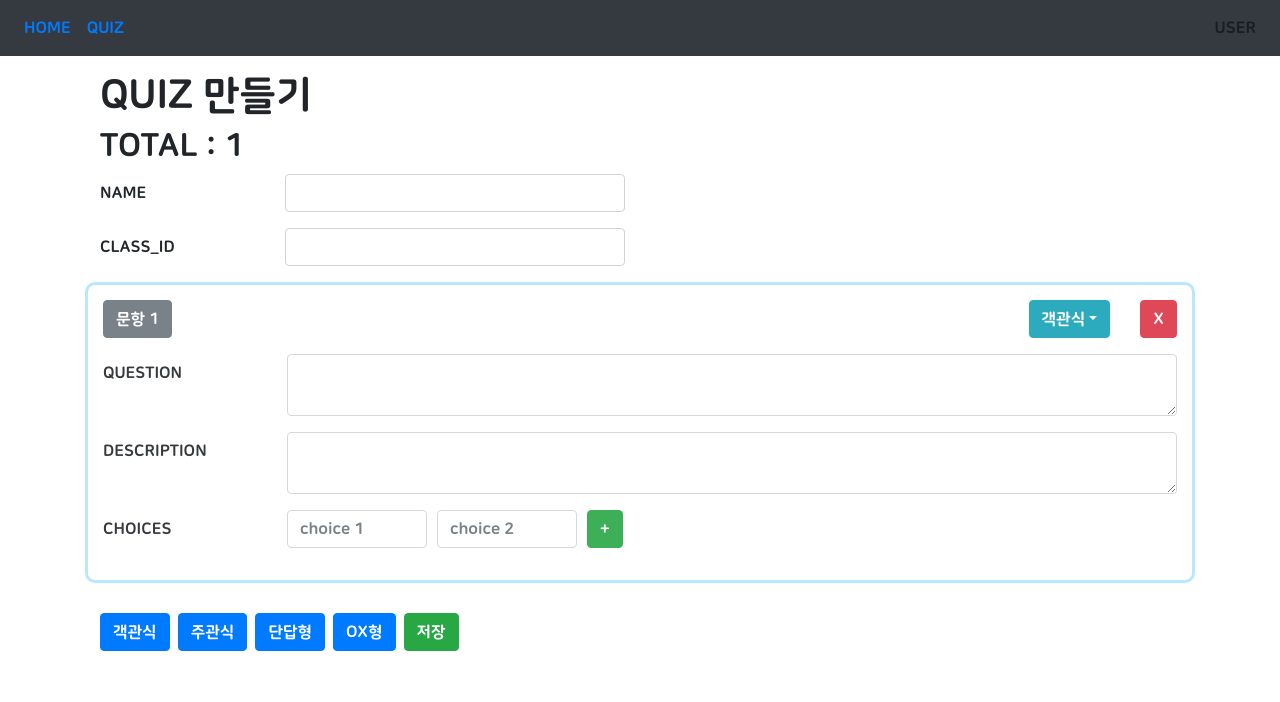
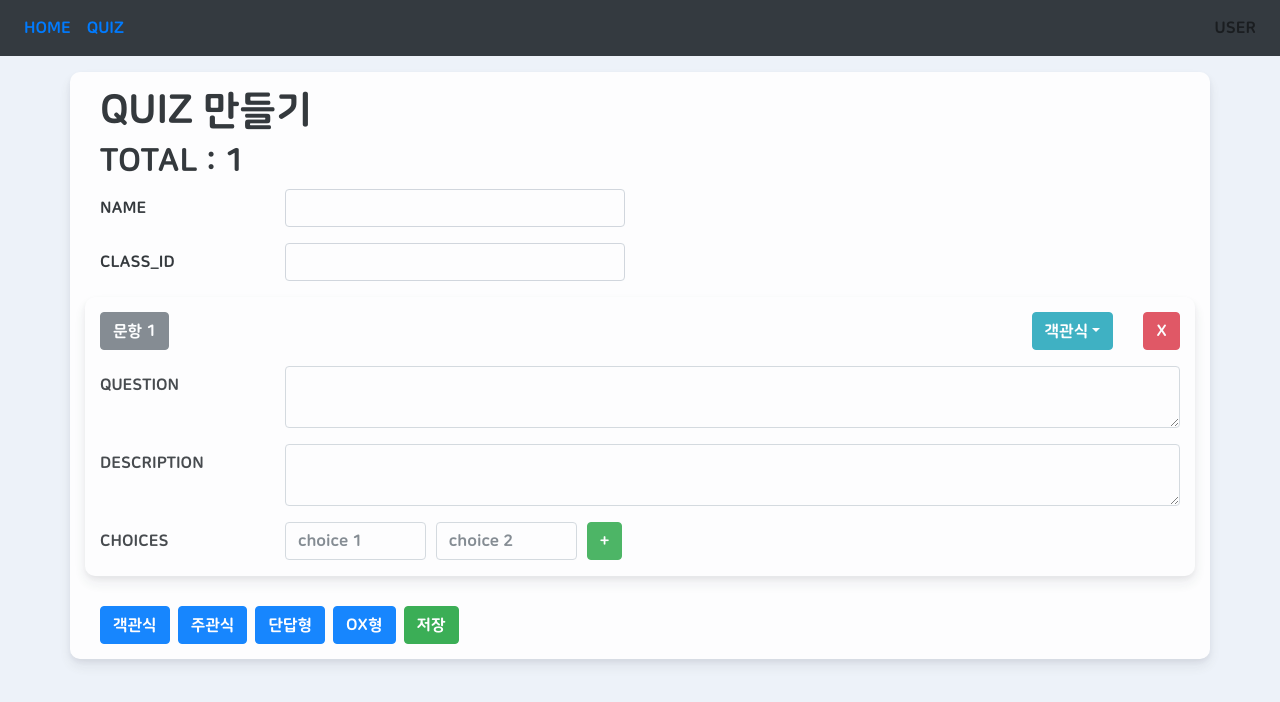
Before and after one commit to CSID-DGU/2020-1-OSSP-OSI-7, a React (Create React App) app in the folder frontend/: page /quiz in a window 1280 px wide. Shown: the top 702 px of the page. Built offline with nearby package versions, Linux system fonts and the light colour scheme.

Commit message:
:lipstick: change design

```diff
--- a/frontend/src/components/AnswerForm.js
+++ b/frontend/src/components/AnswerForm.js
@@ -22,7 +22,7 @@ const AnswerForm = (props) =>{
     return (
         <Fragment>
             <Form.Label  column sm="2">ANSWER</Form.Label>
-            <Col sm="10">
+            <Col sm="10" className="last_quiz_row">
             <Form.Control name="answer" quizId={quiz.id} value={quiz.answer} onChange={(e)=>onChange(e)}></Form.Control>
             </Col>
         </Fragment>
--- a/frontend/src/components/App.css
+++ b/frontend/src/components/App.css
@@ -8,12 +8,17 @@
     font-family: "TestFont" !important;
 }
 
+body {
+    background-color: #edf2f9 !important;
+}
+body::-webkit-scrollbar {display:none;}
 .row_margin {
     margin-bottom: 1rem;
 }
 
 .container_mr_top{
     margin-top: 1rem;
+    padding-bottom:15px;
 }
 
 .delete_btn_background{
@@ -27,9 +32,17 @@
 }
 
 .quiz_container {
-    border: solid #b3e5fc !important;
+    /* border: solid #b3e5fc !important; */
+    background-color: #fff !important;
+    border: 0 solid #edf2f9 !important;
+
     margin-bottom: 30px;
     opacity:0.9;
     padding-top: 15px !important;
     border-radius: 10px !important;
+    box-shadow: 0 7px 14px 0 rgba(65,69,88,.1), 0 3px 6px 0 rgba(0,0,0,.07);
 }
+
+.last_quiz_row {
+    margin-bottom: 15px;
+}
--- a/frontend/src/components/Quiz.js
+++ b/frontend/src/components/Quiz.js
@@ -128,7 +128,7 @@ const Quiz = () => {
     }
 
     return (
-        <Container className="container_mr_top">
+        <Container className="container_mr_top quiz_container">
             <Container>
                 <h1>QUIZ 만들기</h1>
                 <h2>TOTAL : {count}</h2>
```
Lines whose indentation alone changed are shown as unchanged.
